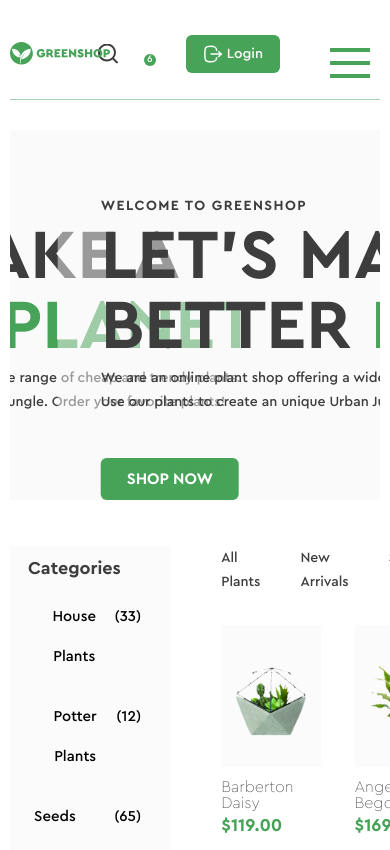
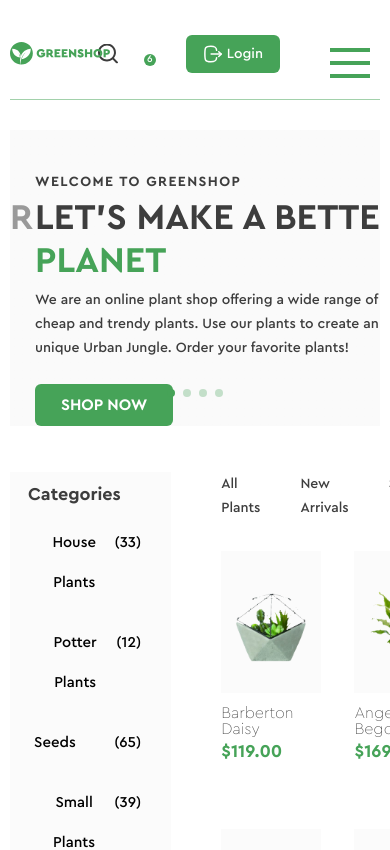
Before and after one commit to progdidi/greenshop, a React (Create React App) app: page / in a window 390 px wide. Shown: the top 850 px of the page. Built offline with nearby package versions, Linux system fonts and the light colour scheme; grey boxes are pictures that could not be loaded.

Commit message:
media stylrs

```diff
--- a/src/components/PromoSlider/PromoSlider.js
+++ b/src/components/PromoSlider/PromoSlider.js
@@ -9,7 +9,7 @@ const PromoSlider = () => {
         dots: true,
         arrows: false,
         infinite: true,
-        autoplay: true,
+        autoplay: false,
         speed: 500,
         slidesToShow: 1,
         slidesToScroll: 1
--- a/src/components/PromoSlider/promoSlider.scss
+++ b/src/components/PromoSlider/promoSlider.scss
@@ -88,3 +88,55 @@
         }
     }
 }
+
+@media (max-width: 950px){
+    .promo {
+        &__item {
+            align-items: center;
+            &-content {
+                padding-left: 25px;
+            }
+            &-title {
+                font-size: 55px;
+                line-height: 60px;
+            }
+        }
+    }
+}
+
+@media (max-width: 780px){
+    .promo {
+        &__item {
+            &-content {
+                max-width: 420px;
+            }
+            &-title {
+                width: 420px;
+                font-size: 40px;
+                line-height: 49px;
+            }
+            &-text {
+                margin-bottom: 24px;
+            }
+        }
+    }
+}
+
+@media (max-width: 670px){
+    .promo {
+        &__item {
+            &-content {
+                padding-top: 44px;
+                max-width: 400px;
+            }
+            &-title {
+                width: 400px;
+                font-size: 36px;
+                line-height: 43px;
+            }
+            &-text {
+                margin-bottom: 24px;
+            }
+        }
+    }
+}
```
